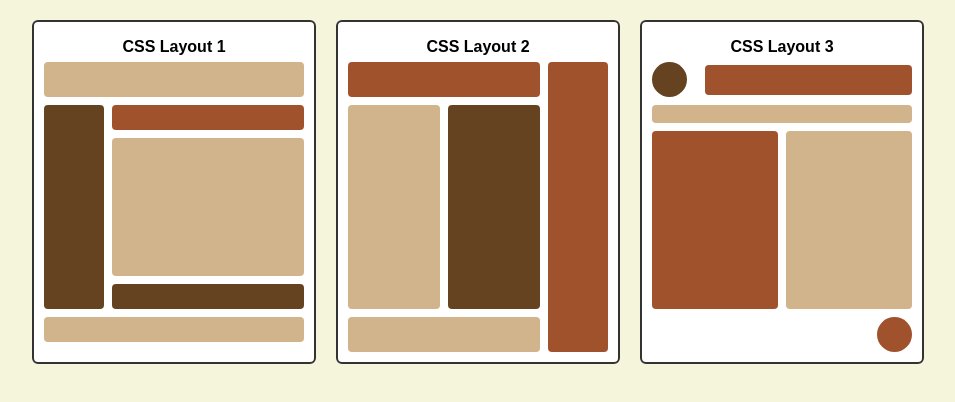
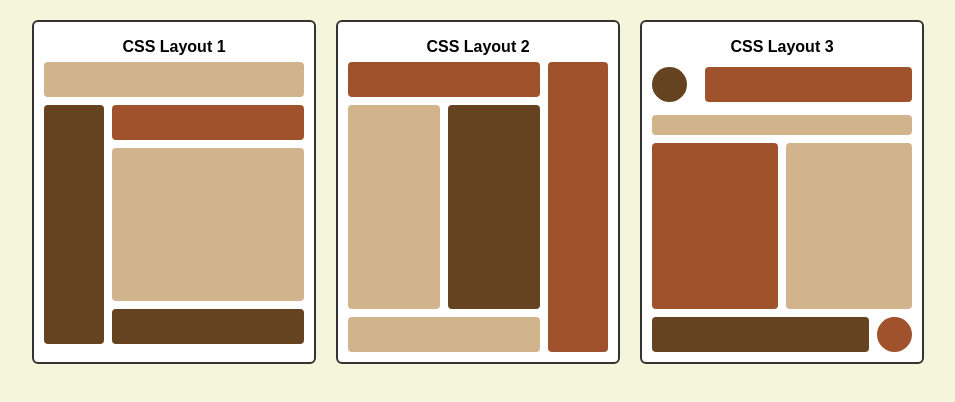
Before and after one commit to celenciaaa/layout-activity-, a plain HTML site: page index.html in a window 1280 px wide. Shown: the whole page, without its empty margins (162-1117 px from the left). Drawn offline with Linux system fonts and the light colour scheme.

Commit message:
Update style.css

```diff
--- a/style.css
+++ b/style.css
@@ -17,7 +17,6 @@ body {
   display: flex;
   justify-content: center;
   gap: 20px;
-  flex-wrap: wrap;
 }
 
 .frame {
@@ -36,6 +35,7 @@ h2 {
   font-size: 16px;
   text-align: center;
 }
+
 
 .header, .footer, .subheader, .main,
 .col, .sidebar, .banner, .thinbar,
@@ -56,26 +56,23 @@ h2 {
 
 .layout1 {
   display: grid;
-  grid-template-rows: 35px 1fr 35px;
+  grid-template-rows: 35px 1fr;
   gap: var(--gutter);
   height: 100%;
 }
-
-.layout1 .header { height: 35px; }
 .layout1 .body {
   display: grid;
   grid-template-columns: 60px 1fr;
   gap: var(--gutter);
 }
-.layout1 .sidebar { min-height: 100%; }
 .layout1 .content {
   display: grid;
-  grid-template-rows: 25px 1fr 25px;
+  grid-template-rows: 35px 1fr 35px;
   gap: var(--gutter);
 }
-.layout1 .subheader { height: 25px; }
-.layout1 .main { min-height: 90px; }
-.layout1 .footer { height: 25px; }
+.layout1 .main {
+  height: 100%;
+}
 
 
 .layout2 {
@@ -83,7 +80,6 @@ h2 {
   grid-template-columns: 1fr 60px;
   gap: var(--gutter);
   height: 100%;
-  align-items: stretch;
 }
 .layout2 .left-side {
   display: grid;
@@ -97,16 +93,20 @@ h2 {
   grid-template-columns: 1fr 1fr;
   gap: var(--gutter);
 }
-.layout2 .columns .col { min-height: 100px; }
-.layout2 .sidebar { min-height: 100%; }
+.layout2 .columns .col { height: 100%; }
+.layout2 .sidebar {
+  border-radius: 4px;
+  height: 100%;
+}
 
 
 .layout3 {
   display: grid;
-  grid-template-rows: 35px 18px 1fr 35px;
+  grid-template-rows: 45px 20px 1fr auto;
   gap: var(--gutter);
   height: 100%;
 }
+
 
 .layout3 .top {
   display: grid;
@@ -114,22 +114,42 @@ h2 {
   gap: var(--gutter);
   align-items: center;
 }
+.layout3 .banner {
+  height: 35px;
+}
 
-.layout3 .banner { height: 30px; }
-.layout3 .thinbar { height: 18px; }
+
+.layout3 .thinbar {
+  height: 20px;
+}
+
 
 .layout3 .center {
   display: grid;
   grid-template-columns: 1fr 1fr;
   gap: var(--gutter);
 }
+.layout3 .left,
+.layout3 .right {
+  height: 100%;
+}
 
-.layout3 .left, .layout3 .right { min-height: 90px; }
 
 .layout3 .bottom {
   display: grid;
   grid-template-columns: 1fr 35px;
   gap: var(--gutter);
   align-items: center;
+}
+
+.layout3 .foot {
   height: 35px;
+  background: var(--dark-brown);
+  border-radius: 4px;
 }
+
+.layout3 .bottom .circle {
+  width: 35px;
+  height: 35px;
+  border-radius: 50%;
+}
```
